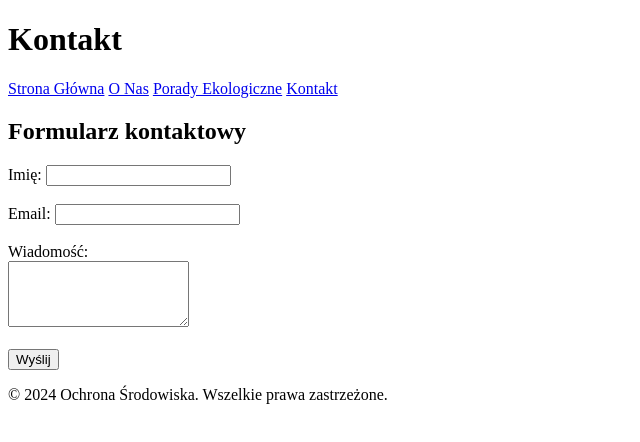
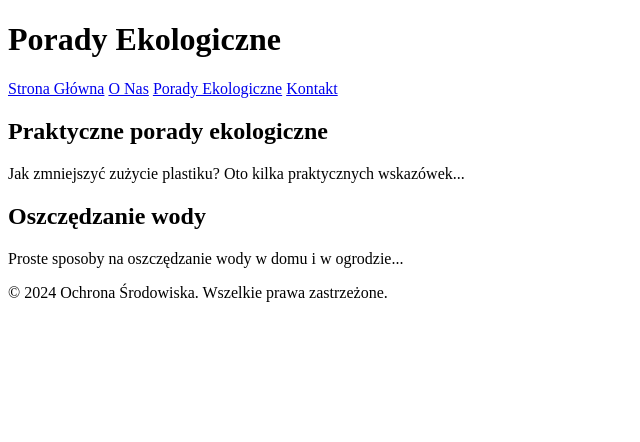
Before and after one commit to Jakub0821/protect-nature, a plain HTML site: page porady.html in a window 1280 px wide. Shown: the whole page, without its empty margins (0-640 px from the left). Drawn offline with Linux system fonts and the light colour scheme.

Commit message:
change subpage

```diff
--- a/porady.html
+++ b/porady.html
@@ -7,7 +7,7 @@
 </head>
 <body>
     <header>
-        <h1>Kontakt</h1>
+        <h1>Porady Ekologiczne</h1>
     </header>
     <nav>
         <a href="index.html">Strona Główna</a>
@@ -17,16 +17,12 @@
     </nav>
     <div class="container">
         <section>
-            <h2>Formularz kontaktowy</h2>
-            <form>
-                <label for="name">Imię:</label>
-                <input type="text" id="name" name="name" required><br><br>
-                <label for="email">Email:</label>
-                <input type="email" id="email" name="email" required><br><br>
-                <label for="message">Wiadomość:</label><br>
-                <textarea id="message" name="message" rows="4" required></textarea><br><br>
-                <input type="submit" value="Wyślij">
-            </form>
+            <h2>Praktyczne porady ekologiczne</h2>
+            <p>Jak zmniejszyć zużycie plastiku? Oto kilka praktycznych wskazówek...</p>
+        </section>
+        <section>
+            <h2>Oszczędzanie wody</h2>
+            <p>Proste sposoby na oszczędzanie wody w domu i w ogrodzie...</p>
         </section>
     </div>
     <footer>
```
